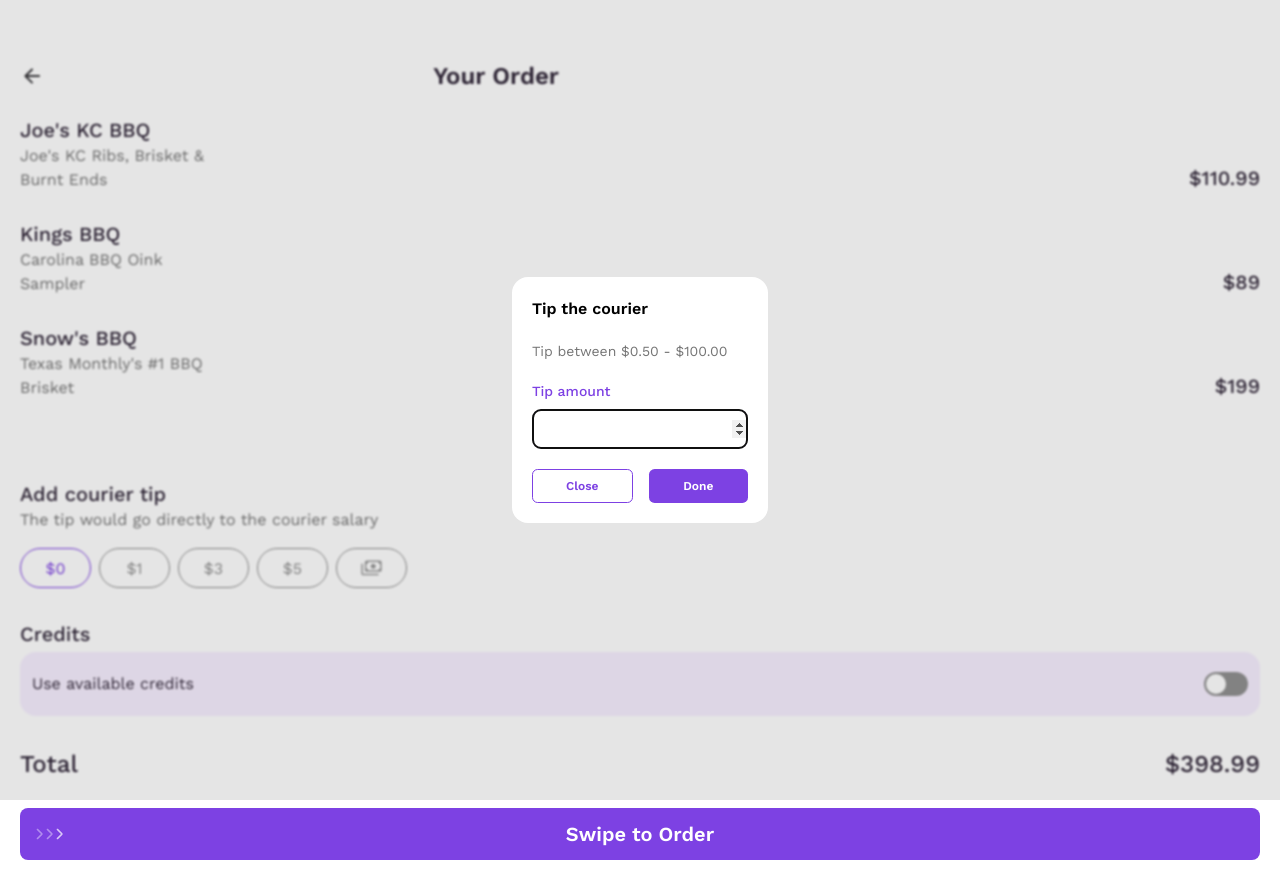
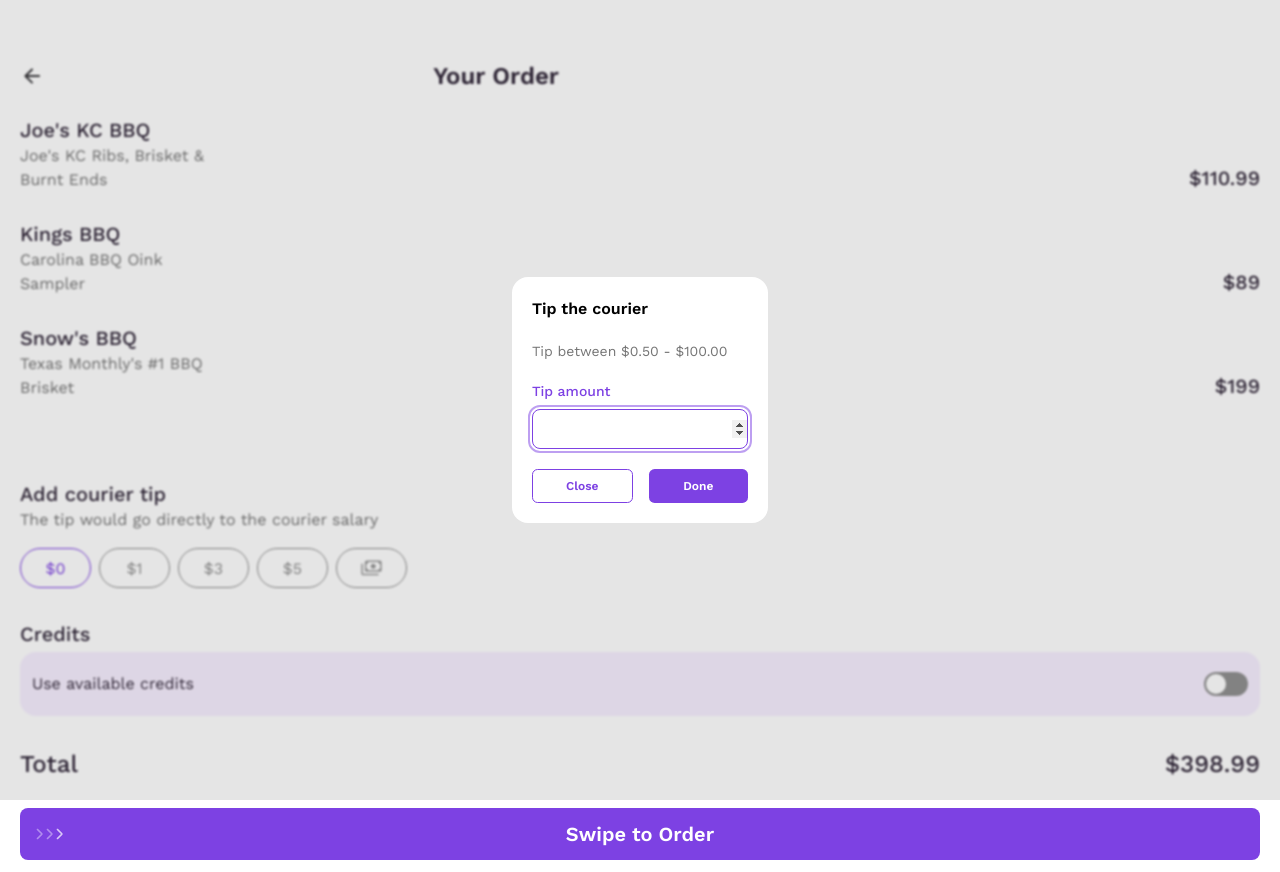
Before and after one commit to chingu-voyages/v50-tier2-team-12, a React (Vite) app: page /order in a window 1280 px wide. Both pictures are taken after a click on the button 371 px from the left and 568 px from the top of the page. Built offline with nearby package versions, Linux system fonts and the light colour scheme.

Commit message:
style: improve modal style

```diff
--- a/src/components/modals/CourierTipModal.jsx
+++ b/src/components/modals/CourierTipModal.jsx
@@ -37,7 +37,7 @@
           name='tip-amount'
           value={tipAmount}
           onChange={(event) => setTipAmount(event.target.value)}
-          className='w-full border rounded-lg border-primary-violet h-10'
+          className='w-full border rounded-lg border-primary-violet h-10 outline-none focus-visible:outline-primary-violet/50'
         />
       </label>
     </ModalWrapper>
--- a/src/pages/order/Order.jsx
+++ b/src/pages/order/Order.jsx
@@ -19,7 +19,9 @@
   );
 
   const handleOrder = () => {
+    // temporary user success
     console.log(courierTip, total, orders);
+    window.alert('order sent!');
   };
 
   return (
```
